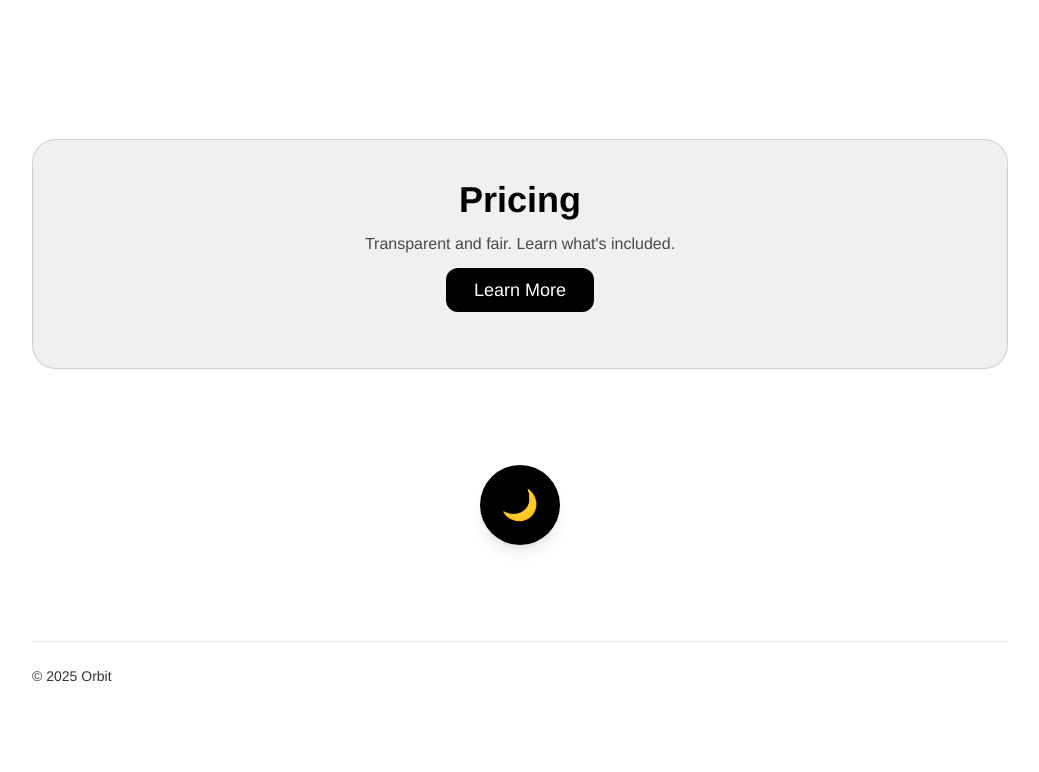
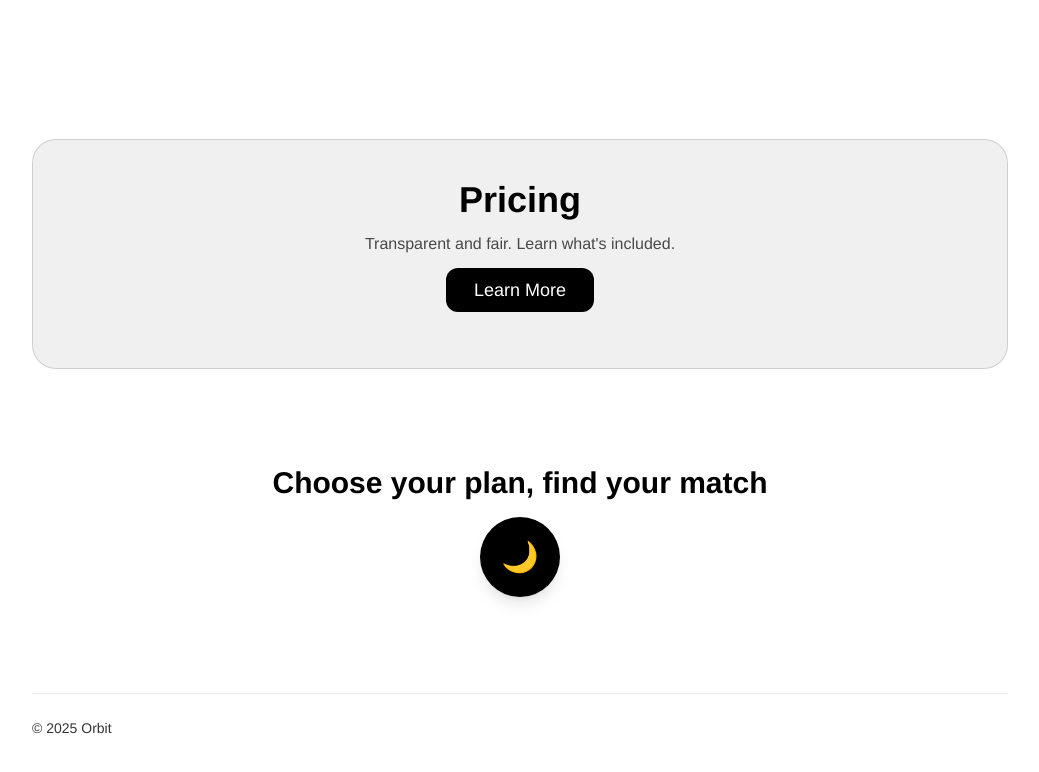
Before and after one commit to Relectrik/orbit-web, a Next.js app: page / in a window 1280 px wide. Shown: the part 1429-2201 px from the top of the page, without its empty margins (120-1159 px from the left). Before the commit the page ends 2155 px from the top, so only its background shows below. Built offline with nearby package versions, Linux system fonts and the light colour scheme.

Commit message:
added header text for clarity

```diff
--- a/src/app/page.tsx
+++ b/src/app/page.tsx
@@ -71,7 +71,8 @@ export default function AboutPage() {
         </section>
 
         {/* Moon button at bottom */}
-        <section className="flex justify-center -mb-10">
+        <section className="flex flex-col items-center -mb-10">
+          <h2 className="text-2xl md:text-3xl font-semibold text-foreground mb-4">Choose your plan, find your match</h2>
           <div className="relative">
             {/* Pulsing aura */}
             <div className="absolute inset-0 w-20 h-20 rounded-full bg-foreground/20 animate-ping" />
```
